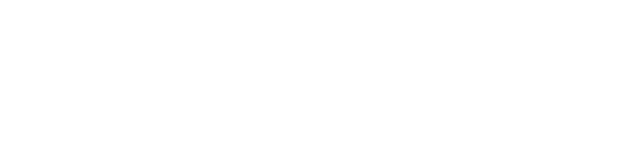
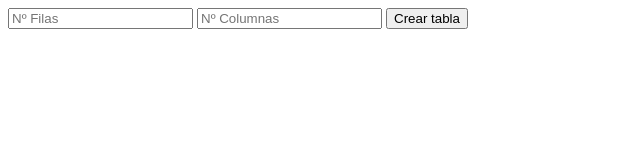
Before and after one commit to Lupa07/Entorno-cliente, a plain HTML site: page UD5/PRACTICA 5/ejer2.html in a window 1280 px wide. Shown: the whole page, without its empty margins (0-640 px from the left). Drawn offline with Linux system fonts and the light colour scheme.

Commit message:
ejer2 inputs y boton crear

```diff
--- a/UD5/ejerPractica.html
+++ b/UD5/PRACTICA 5/ejer2.html
@@ -7,6 +7,10 @@
     <title>Document</title>
 </head>
 <body>
+
+    <input type="text" id="fila" placeholder="Nº Filas">
+    <input type="text" id="columnas" placeholder="Nº Columnas">
+    <button id="crear">Crear tabla</button>
     <script>
         //crear una tabla con un boton indicandole las filas y las columnas e introducirle el numero de celda
         //boton borrar contenido celda
```
Also changed, not shown: UD5/PRACTICA 5/ejer1.html (renamed from UD5/PRACTICA 5/ejerCerrarP.html).
